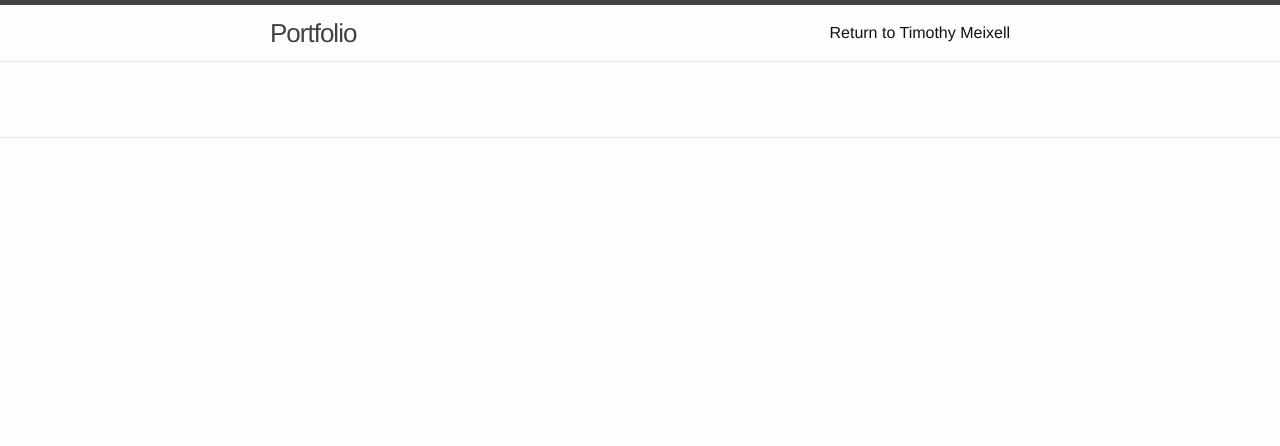
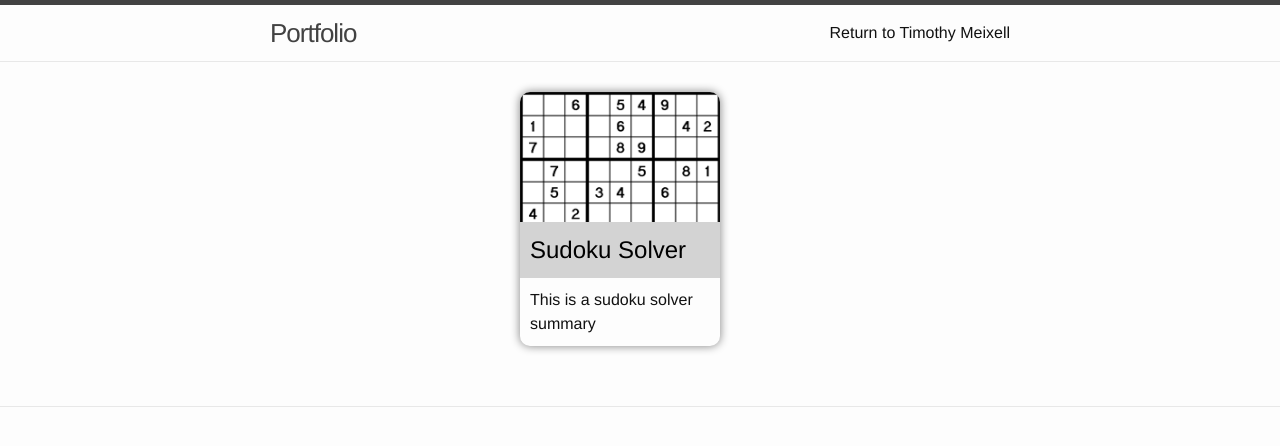
Before and after one commit to misternu/misternu.github.io, a Jekyll site: the page built from portfolio.html, in a window 1280 px wide. Shown: the top 446 px of the page. Built offline with Jekyll 4.4.1, drawn with Linux system fonts in a browser that asks for light colours; nearby versions of some CDN libraries.

Commit message:
working masonry and styling

```diff
--- a/Gemfile
+++ b/Gemfile
@@ -6,4 +6,5 @@ versions = JSON.parse(open('https://pages.github.com/versions.json').read)
 
 gem 'kramdown'
 gem 'github-pages', versions['github-pages']
+gem 'jekyll'
 gem 'jekyll-compose', group: [:jekyll_plugins]
--- a/_includes/portfolio-head.html
+++ b/_includes/portfolio-head.html
@@ -8,7 +8,46 @@
     {% endcapture %}
     {{ include_to_scssify | scssify }}
   </style>
+  <style>
+    .grid {
+      margin: 0 auto;
+    }
+    .grid-item {
+      box-sizing: border-box;
+      float: left;
+      width: 200px;
+      margin: 20px;
+      margin: 0 auto;
+      margin-bottom: 30px;
+      border-radius: 10px;
+      box-shadow: 0px 0px 10px gray;
+      overflow: hidden;
+    }
+    .grid-item .trim-img{
+      width: 100%;
+      max-height: 130px;
+      overflow: hidden;
+    }
+    .portfolio-title {
+      background: lightgray;
+      padding: 10px;
+    }
+    .portfolio-title h2 {
+      margin: 0;
+    }
+    .portfolio-title a {
+      color: black;
+    }
+    .portfolio-summary {
+      padding: 10px;
+    }
+  </style>
   <link rel="canonical" href="{{ page.url | replace:'index.html','' | prepend: site.baseurl | prepend: site.url }}">
   <link rel="alternate" type="application/rss+xml" title="{{ site.title }}" href="{{ "/feed.xml" | prepend: site.baseurl | prepend: site.url }}">
+  <script
+      src="http://code.jquery.com/jquery-3.2.1.min.js"
+      integrity="sha256-hwg4gsxgFZhOsEEamdOYGBf13FyQuiTwlAQgxVSNgt4="
+      crossorigin="anonymous"></script>
+  <script src="js/masonry.pkgd.min.js"></script>
   <title>{% if page.title %}{{ page.title }}{% else %}{{ site.title }}{% endif %}</title>
 </head>
--- a/_includes/site-head.html
+++ b/_includes/site-head.html
@@ -5,7 +5,10 @@
     <link rel="stylesheet" href="css/normalize.css">
     <link rel="stylesheet" href="css/default.css">
     <script defer src="https://ajax.googleapis.com/ajax/libs/webfont/1.6.26/webfont.js"></script>
-    <script defer src="https://code.jquery.com/jquery-3.1.0.min.js" integrity="sha256-cCueBR6CsyA4/9szpPfrX3s49M9vUU5BgtiJj06wt/s=" crossorigin="anonymous"></script>
+    <script
+      src="http://code.jquery.com/jquery-3.2.1.min.js"
+      integrity="sha256-hwg4gsxgFZhOsEEamdOYGBf13FyQuiTwlAQgxVSNgt4="
+      crossorigin="anonymous"></script>
     <script defer src="js/main.js"></script>
     <title>Timothy Meixell</title>
   </head>
--- a/_layouts/portfolio-default.html
+++ b/_layouts/portfolio-default.html
@@ -10,4 +10,13 @@
     </div>
     <footer class="site-footer"></footer>
   </body>
+  <script>
+    $(document).ready(function() {
+      $('.grid').masonry({
+        itemSelector: '.grid-item',
+        columnWidth: 240,
+        fitWidth: true
+      });
+    });
+  </script>
 </html>
--- a/portfolio.html
+++ b/portfolio.html
@@ -3,16 +3,30 @@ layout: portfolio-default
 title: Timothy Meixell's Portfolio
 ---
 <div class="home">
-  <ul class="post-list">
+  <div class="grid">
     {% for post in site.categories.portfolio %}
-      <li>
-        <span class="post-meta">{{ post.date | date: "%b %-d, %Y" }}</span>
-        <h2>
+      <div class="grid-item">
+        {% if post.thumbnail %}
           <a class="post-link" href="{{ post.url | prepend: site.github.url }}">
-            {{ post.title }}
+            <div class="trim-img">
+              <img src={{post.thumbnail}} alt="sudoku puzzle">
+            </div>
           </a>
-        </h2>
-      </li>
+        {% endif %}
+        <!-- <span class="post-meta">{{ post.date | date: "%b %-d, %Y" }}</span> -->
+        <div class="portfolio-title">
+          <h2>
+            <a class="post-link" href="{{ post.url | prepend: site.github.url }}">
+              {{ post.title }}
+            </a>
+          </h2>
+        </div>
+        {% if post.summary %}
+          <div class="portfolio-summary">
+            {{post.summary}}
+          </div>
+        {% endif %}
+      </div>
     {% endfor %}
-  </ul>
+  </div>
 </div>
```
Also changed, not shown: _layouts/portfolio-post.html (added, +15 -0 lines), css/default.css (+14 -18 lines), portfolio/_posts/2017-08-6-sudoku-solver copy 2.md (added, +10 -0 lines), Gemfile.lock, imgs/sudoku.gif (added), js/masonry.pkgd.min.js (added).
